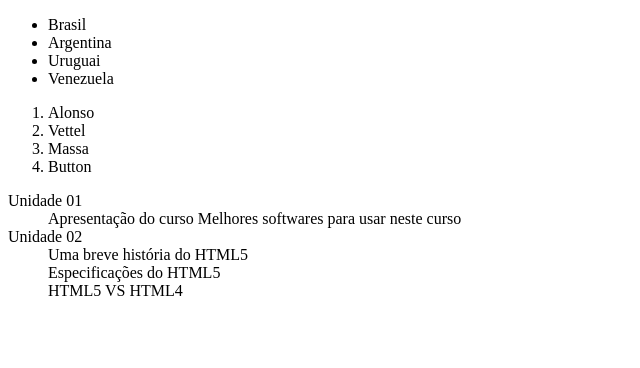
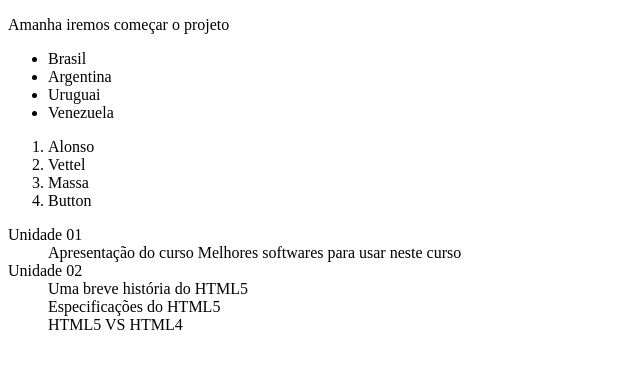
Before and after one commit to WanderckleyOliveira/restaurante_da_familia, a plain HTML site: page assets/index.html in a window 1280 px wide. Shown: the whole page, without its empty margins (0-640 px from the left). Drawn offline with Linux system fonts and the light colour scheme.

Commit message:
Minimo do rediculo hoje

```diff
--- a/assets/index.html
+++ b/assets/index.html
@@ -7,6 +7,7 @@
     </head>
 
     <body>
+        <p>Amanha iremos começar o projeto</p>
 		<!-- Lista sem ordem --->
         <ul>
         	<li>Brasil</li>
```
